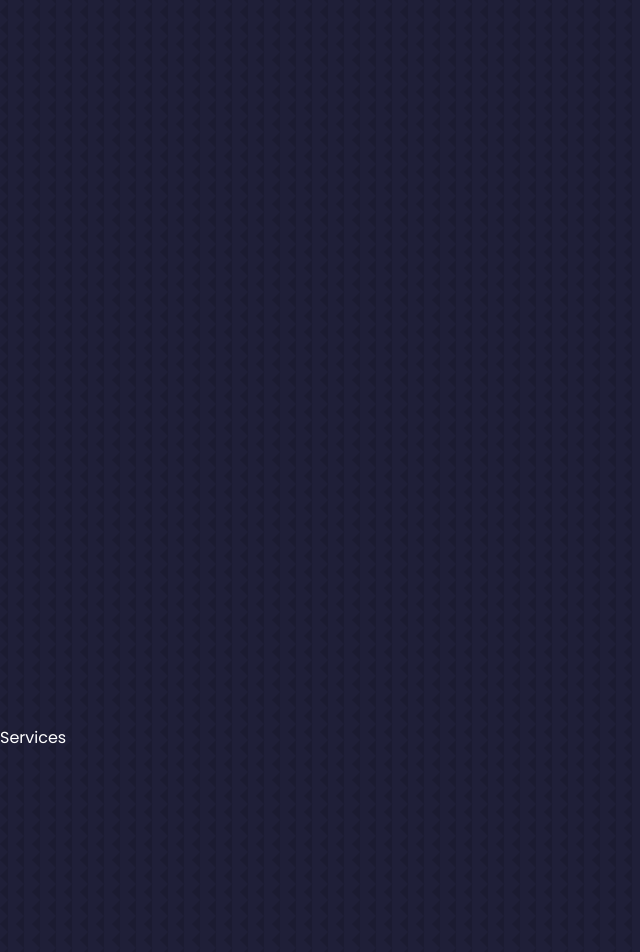
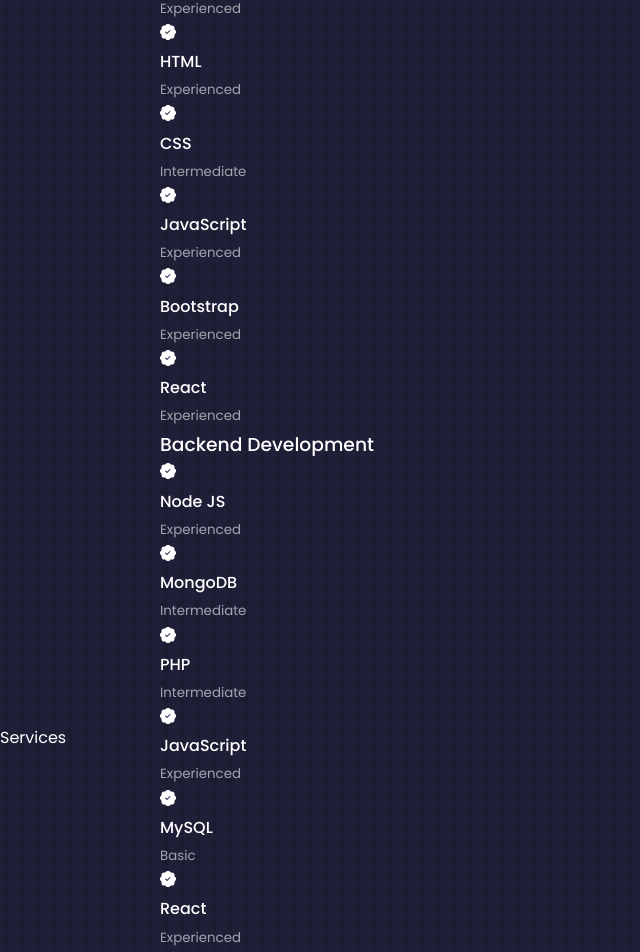
Before and after one commit to BorislavBenderov/react-portfolio, a React (Create React App) app: page / in a window 1280 px wide. Shown: the part 2060-3012 px from the top of the page, without its empty margins (0-640 px from the left). Built offline with nearby package versions, Linux system fonts and the light colour scheme.

Commit message:
Make experience component

```diff
--- a/src/components/experience/Experience.jsx
+++ b/src/components/experience/Experience.jsx
@@ -1,10 +1,85 @@
 import React from 'react';
 import './experience.css';
+import { BsPatchCheckFill } from 'react-icons/bs';
 
 export const Experience = () => {
   return (
     <section id="experience">
-      Experience
+      <h5>What Skills I Have</h5>
+      <h2>My Experience</h2>
+
+      <div className='container experience__container'>
+        <div className="experience__frontend">
+          <h3>Frontend Development</h3>
+          <div className="experience__content">
+            <article className='experience__details'>
+              <BsPatchCheckFill/>
+              <h4>HTML</h4>
+              <small className='text-light'>Experienced</small>
+            </article>
+            <article className='experience__details'>
+              <BsPatchCheckFill/>
+              <h4>HTML</h4>
+              <small className='text-light'>Experienced</small>
+            </article>
+            <article className='experience__details'>
+              <BsPatchCheckFill/>
+              <h4>CSS</h4>
+              <small className='text-light'>Intermediate</small>
+            </article>
+            <article className='experience__details'>
+              <BsPatchCheckFill/>
+              <h4>JavaScript</h4>
+              <small className='text-light'>Experienced</small>
+            </article>
+            <article className='experience__details'>
+              <BsPatchCheckFill/>
+              <h4>Bootstrap</h4>
+              <small className='text-light'>Experienced</small>
+            </article>
+            <article className='experience__details'>
+              <BsPatchCheckFill/>
+              <h4>React</h4>
+              <small className='text-light'>Experienced</small>
+            </article>
+          </div>
+        </div>
+        <div className="experience__backend">
+        <h3>Backend Development</h3>
+          <div className="experience__content">
+            <article className='experience__details'>
+              <BsPatchCheckFill/>
+              <h4>Node JS</h4>
+              <small className='text-light'>Experienced</small>
+            </article>
+            <article className='experience__details'>
+              <BsPatchCheckFill/>
+              <h4>MongoDB</h4>
+              <small className='text-light'>Intermediate</small>
+            </article>
+            <article className='experience__details'>
+              <BsPatchCheckFill/>
+              <h4>PHP</h4>
+              <small className='text-light'>Intermediate</small>
+            </article>
+            <article className='experience__details'>
+              <BsPatchCheckFill/>
+              <h4>JavaScript</h4>
+              <small className='text-light'>Experienced</small>
+            </article>
+            <article className='experience__details'>
+              <BsPatchCheckFill/>
+              <h4>MySQL</h4>
+              <small className='text-light'>Basic</small>
+            </article>
+            <article className='experience__details'>
+              <BsPatchCheckFill/>
+              <h4>React</h4>
+              <small className='text-light'>Experienced</small>
+            </article>
+          </div>
+        </div>
+      </div>
     </section>
   );
 }
```
